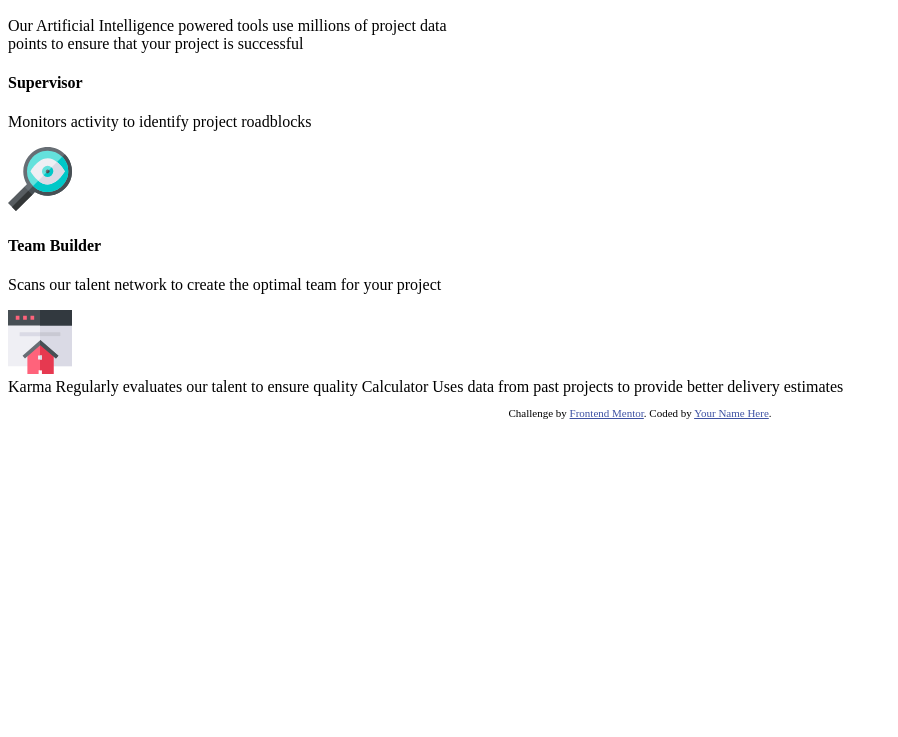
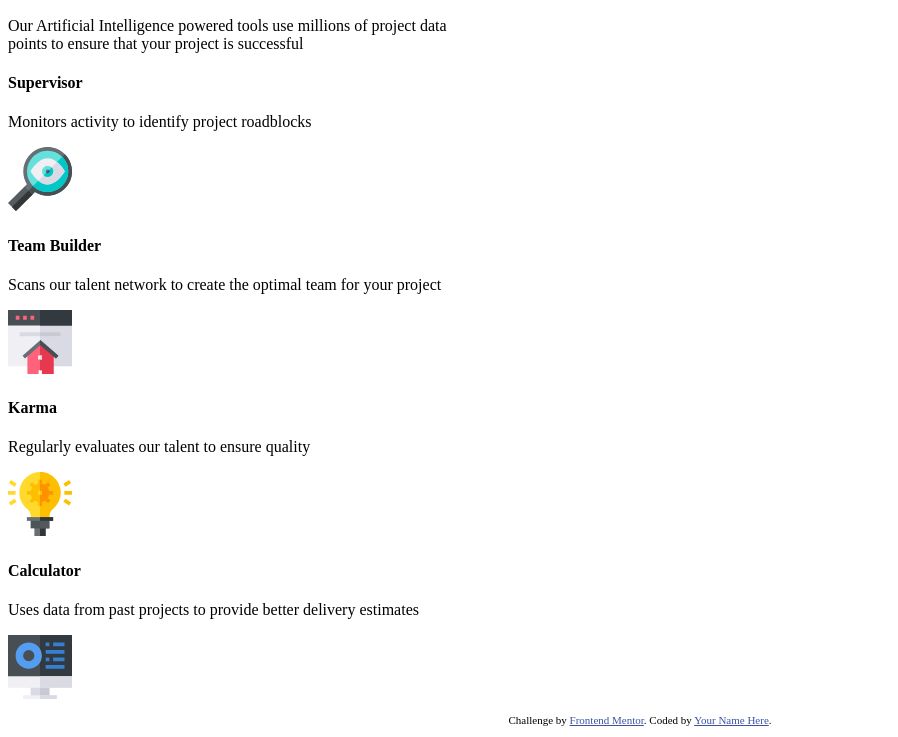
Before and after one commit to CarlosFabianG/tech-product-landing-page, a plain HTML site: page index.html in a window 1280 px wide. Shown: the part 97-834 px from the top of the page, without its empty margins (0-898 px from the left). Before the commit the page ends 800 px from the top, so only its background shows below. Drawn offline with Linux system fonts and the light colour scheme.

Commit message:
se finalizo estructura de index.html

```diff
--- a/index.html
+++ b/index.html
@@ -37,18 +37,22 @@
         <img src="images/icon-team-builder.svg">
       </div>
 
+      <div class="grid-card">
+        <h4>Karma</h4>
+        <p>Regularly evaluates our talent to ensure quality</p>
+        <img src="images/icon-karma.svg">
+      </div>
+
+      <div class="grid-card">
+        <h4>Calculator</h4>
+        <p>Uses data from past projects to provide better delivery estimates</p>
+        <img src="images/icon-calculator.svg">
+      </div>
+
     </div>
   </main>
 
 
-
-
-
-  Karma
-  Regularly evaluates our talent to ensure quality
-
-  Calculator
-  Uses data from past projects to provide better delivery estimates
 
 
   <footer>
```
